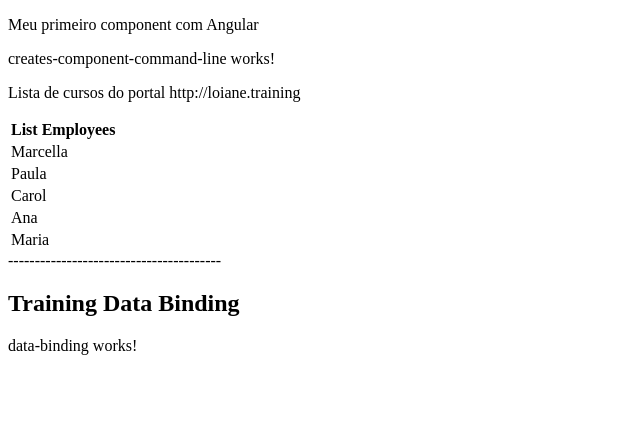
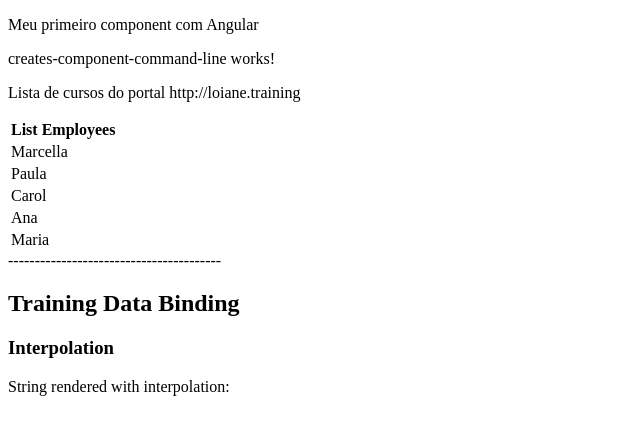
Before and after one commit to igooruh/class-persoan, an Angular app: page / in a window 1280 px wide. Shown: the top 434 px of the page, without its empty margins (0-640 px from the left). Built offline with nearby package versions, Linux system fonts and the light colour scheme.

Commit message:
Add elements for data binding studies

```diff
--- a/src/app/dataBinding/data-binding.component.html
+++ b/src/app/dataBinding/data-binding.component.html
@@ -1 +1,6 @@
-<p>data-binding works!</p>
+<section class="property-binding">
+    <article>
+        <h3>Interpolation</h3>
+        <p>String rendered with interpolation: {{ url }}</p>
+    </article>
+</section>
```
